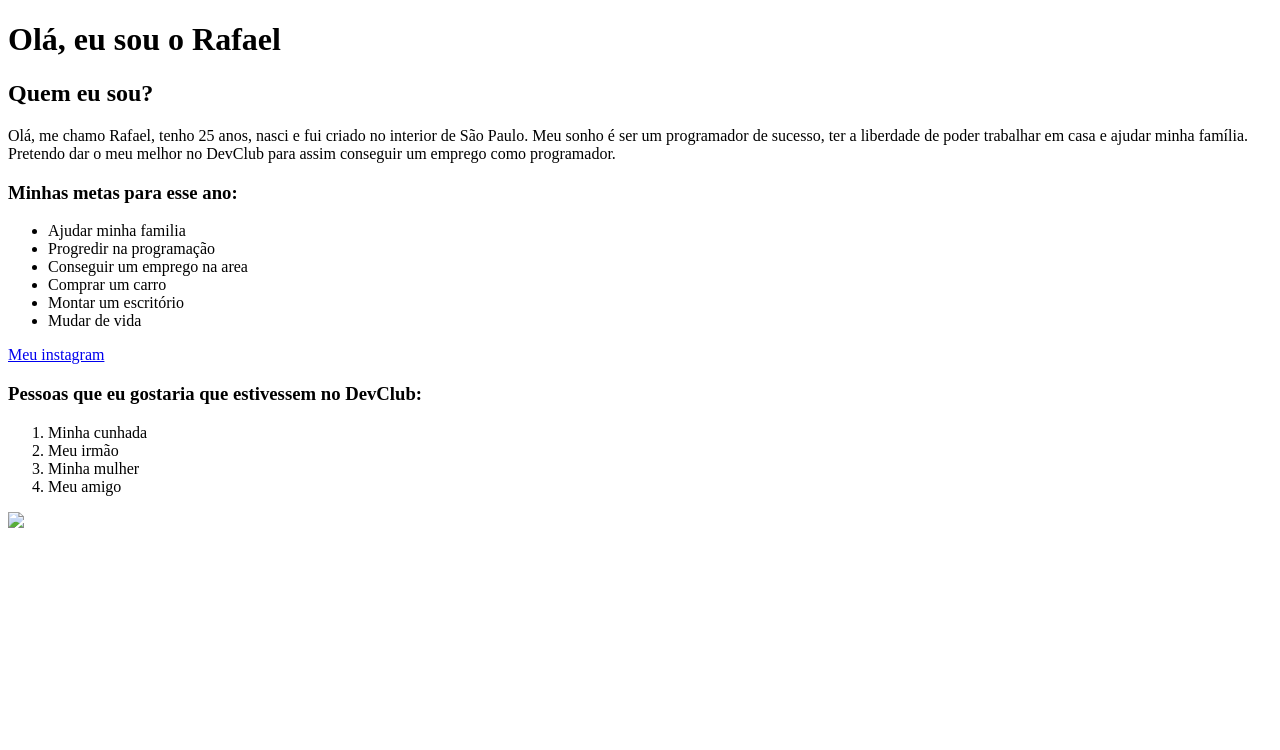
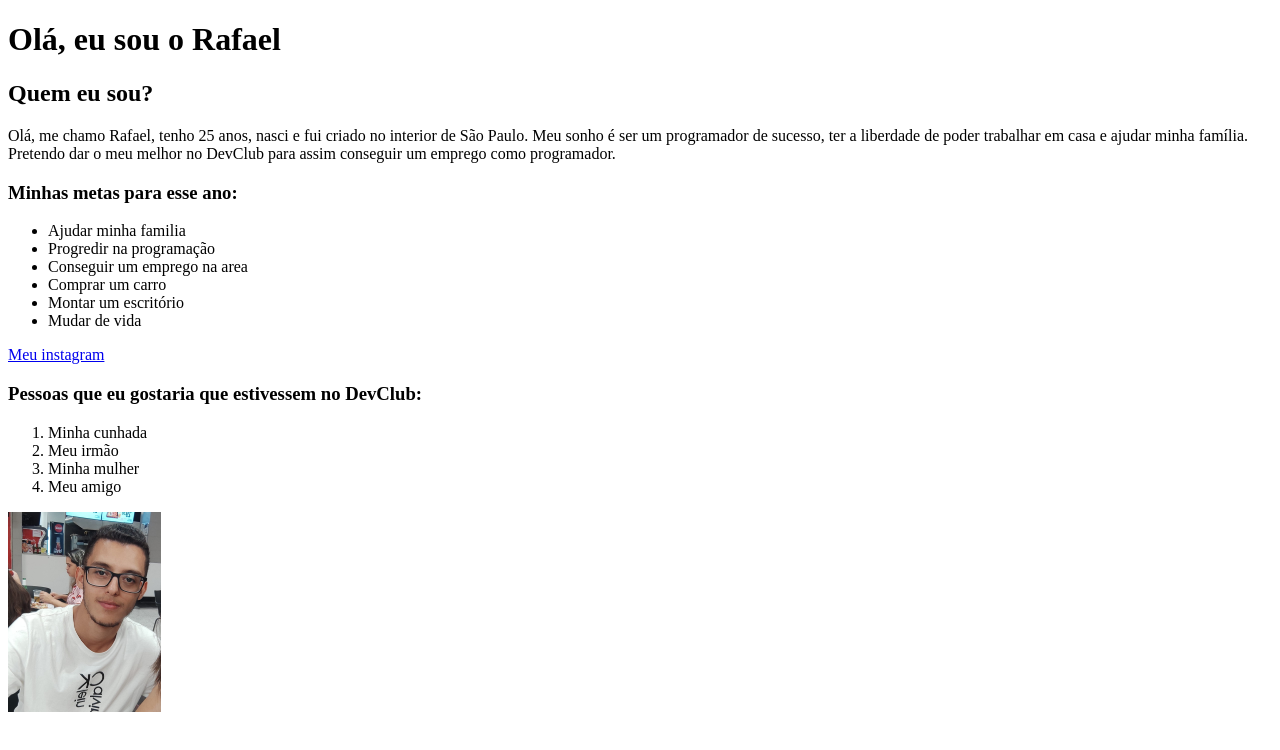
Before and after one commit to RafaelCampos23/Desafio-HTML, a plain HTML site: page index.html in a window 1280 px wide. Drawn offline with Linux system fonts and the light colour scheme.

Commit message:
correção endereço da img

```diff
--- a/index.html
+++ b/index.html
@@ -36,7 +36,7 @@
                 <li>Meu amigo</li>
             </ol>
 
-        <img src="./WhatsApp Image 2023-03-22 at 21.27.40.jpeg"
+        <img src="./img/WhatsApp Image 2023-03-22 at 21.27.40.jpeg"
              height="200px">
 
 
```
